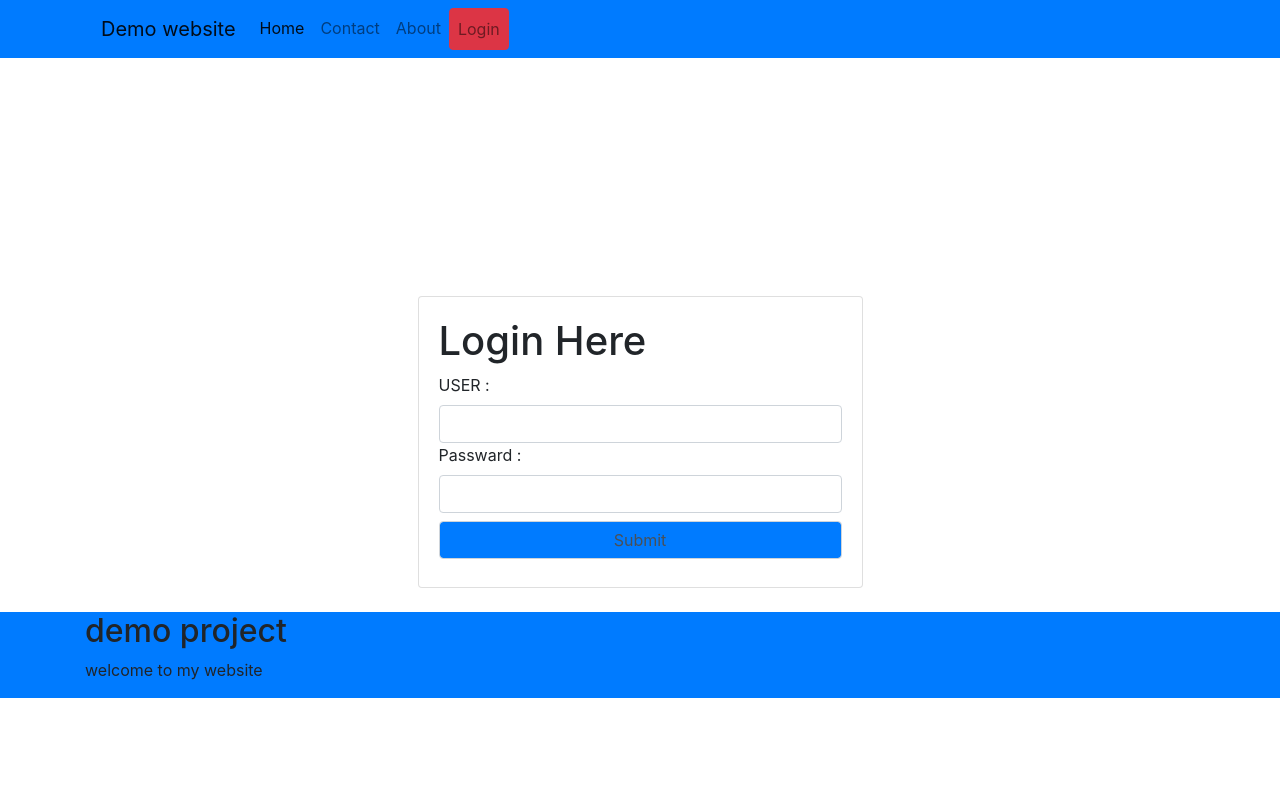
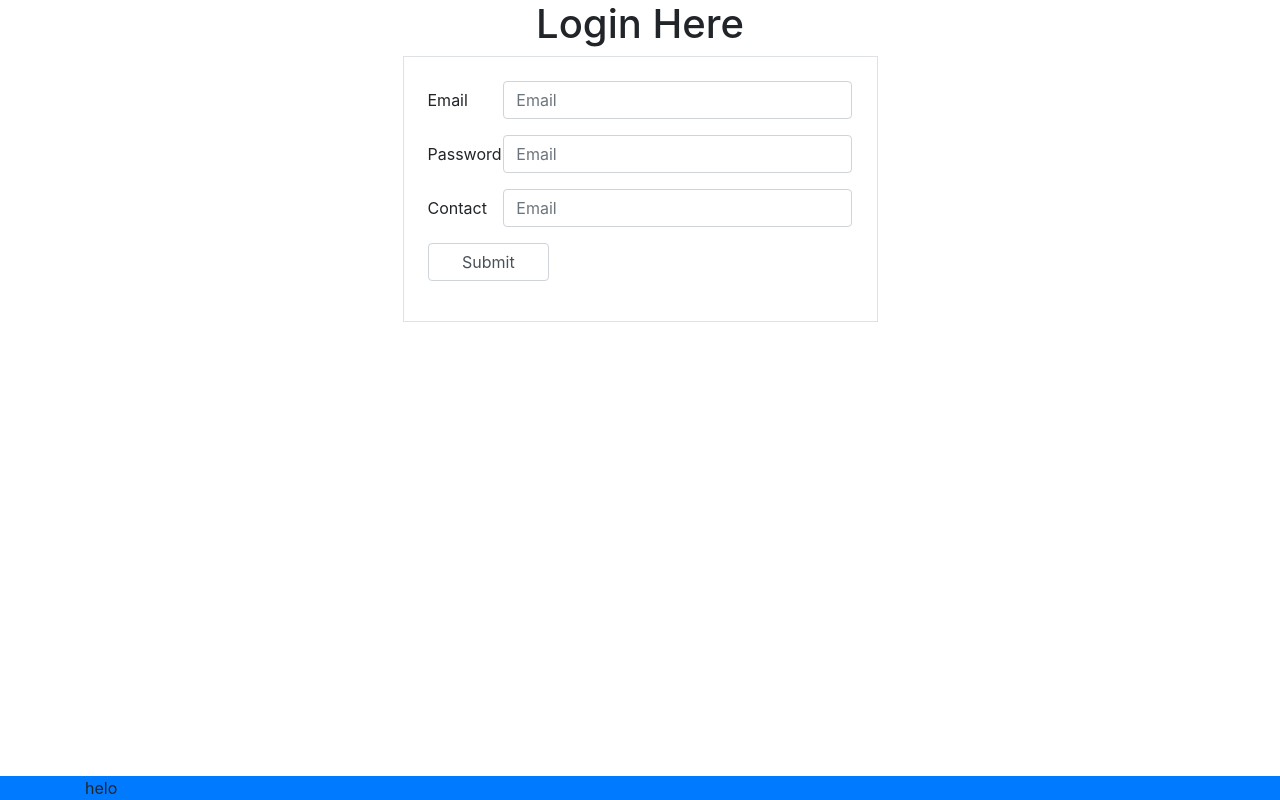
Before and after one commit to anjani107/php_demo, a PHP site: page /login.php in a window 1280 px wide. Run offline with PHP 8.4, Linux system fonts and the light colour scheme; data that the repository does not hold is empty; some libraries are stand-ins or nearby versions.

Commit message:
added some page

```diff
--- a/footer.php
+++ /dev/null
@@ -1,21 +0,0 @@
-<section id="footer" class="bg-primary mt-4">
-  <div class="container">
-      <div class="row">
-          <div class="col-md-4">
-              <h2>demo project</h2>
-              <p>welcome to my website</p>
-          </div>
-          <div class="col-md-4"></div>
-          <div class="col-md-4"></div>
-      </div>
-  </div>
-
-
-</section>
-
-
-    <script src="https://code.jquery.com/jquery-3.2.1.slim.min.js" integrity="sha384-KJ3o2DKtIkvYIK3UENzmM7KCkRr/rE9/Qpg6aAZGJwFDMVNA/GpGFF93hXpG5KkN" crossorigin="anonymous"></script>
-    <script src="https://cdnjs.cloudflare.com/ajax/libs/popper.js/1.12.9/umd/popper.min.js" integrity="sha384-ApNbgh9B+Y1QKtv3Rn7W3mgPxhU9K/ScQsAP7hUibX39j7fakFPskvXusvfa0b4Q" crossorigin="anonymous"></script>
-    <script src="https://maxcdn.bootstrapcdn.com/bootstrap/4.0.0/js/bootstrap.min.js" integrity="sha384-JZR6Spejh4U02d8jOt6vLEHfe/JQGiRRSQQxSfFWpi1MquVdAyjUar5+76PVCmYl" crossorigin="anonymous"></script>
-  </body>
-</html>
--- a/header.php
+++ /dev/null
@@ -1,14 +0,0 @@
-<!doctype html>
-<html lang="en">
-  <head>
-    <!-- Required meta tags -->
-    <meta charset="utf-8">
-    <meta name="viewport" content="width=device-width, initial-scale=1, shrink-to-fit=no">
-
-    <!-- Bootstrap CSS -->
-    <link rel="stylesheet" href="https://maxcdn.bootstrapcdn.com/bootstrap/4.0.0/css/bootstrap.min.css" integrity="sha384-Gn5384xqQ1aoWXA+058RXPxPg6fy4IWvTNh0E263XmFcJlSAwiGgFAW/dAiS6JXm" crossorigin="anonymous">
-    <link rel="stylesheet" href="assets/style.css">
-    <title>welcome to demo site</title>
-
-  </head>
-  <body>
--- a/login.php
+++ b/login.php
@@ -1,79 +1,71 @@
-<?php include('cont.php') ?>
-<?php include('header.php') ?>
+<!doctype html>
+<html lang="en">
+  <head>
+    <!-- Required meta tags -->
+    <meta charset="utf-8">
+    <meta name="viewport" content="width=device-width, initial-scale=1, shrink-to-fit=no">
 
-<?php  include('menu.php'); ?>
+    <!-- Bootstrap CSS -->
+    <link rel="stylesheet" href="https://maxcdn.bootstrapcdn.com/bootstrap/4.0.0/css/bootstrap.min.css" integrity="sha384-Gn5384xqQ1aoWXA+058RXPxPg6fy4IWvTNh0E263XmFcJlSAwiGgFAW/dAiS6JXm" crossorigin="anonymous">
 
-<section id="login_page">
+    <title>Hello, world!</title>
+  </head>
+  <body>
     <div class="container">
       <div class="row">
-          <div class="col-md-5 card1">
-               <div class="card card1">
-                  <div class="card-body">
-                      <h1>Login Here</h1>
-                     <form action="#" method="POST">
+        <div class="col-md-12">
+          <h1 class="text-center">Login Here</h1>
+        </div>
+      </div>
+      <div class="row d-flex flex-row justify-content-center">
+         <div class="col-md-5 border p-4">
+              <form action="">
+                <div class="form-group row">
+                  <label for="inputEmail3" class="col-sm-2 col-form-label">Email</label>
+                  <div class="col-sm-10">
+                    <input type="email" class="form-control" id="inputEmail3" placeholder="Email">
+                  </div>
+                </div>
+                <div class="form-group row">
+                  <label for="inputEmail3" class="col-sm-2 col-form-label">Password</label>
+                  <div class="col-sm-10">
+                    <input type="email" class="form-control" id="inputEmail3" placeholder="Email">
+                  </div>
+                </div>
+                <div class="form-group row">
+                  <label for="inputEmail3" class="col-sm-2 col-form-label">Contact</label>
+                  <div class="col-sm-10">
+                    <input type="email" class="form-control" id="inputEmail3" placeholder="Email">
+                  </div>
+                </div>
+                <div class="form-group row">
 
-                       <div class="from-group">
-                         <label for=""> USER : </label>
-                         <input type="text" name="user" class="form-control" id="user">
+                  <div class="col-sm-4">
+                    <input type="submit" class="form-control" id="inputEmail3" placeholder="Email">
                   </div>
-
-                       <div class="from-group">
-                         <label for=""> Passward : </label>
-                         <input type="password" name="passward" class="form-control" id="passward">
                 </div>
-
-                       <div class="from-group my-2">
-                         <input type="submit" name="submit" class="form-control bg-primary" >
-                       </div>
-                       <div id="message"></div>
               </form>
-
 
          </div>
       </div>
-              </form>
+    </div>
+
+
+    <section id="footer" class="bg-primary fixed-bottom">
+      <div class="container">
+        <div class="row ">
+           <div class="col-md-12">
+             helo
            </div>
         </div>
       </div>
     </section>
 
-<?php
 
-if(isset($_POST['submit'])){
-
-    $con = mysqli_connect('localhost','root','','pract8');
-
-    $user = $_POST['user'];
-
-    $passward = $_POST['passward'];
-
-
-    $sql = "SELECT * FROM `login` WHERE `user`= '$user' AND `passward` ='$passward'";
-
-
-    $result = mysqli_query($con,$sql);
-
-     $run = mysqli_num_rows($result);
-
-     if($run<1){
-        ?>
-        <script>
-          alert("sorry! wrong username and passward ");
-        // document.getElementById('message').innerHTML ="sorry ! your credentials is not right..";
-          window.open('login.php','_self');
-        </script>
-        <?php
-
-     } else{
-        $data = mysqli_fetch_assoc($result);
-
-        $id = $data['id'];
-          header('location:dashboard.php');
-
-     }
-
-}
-
-?>
-
-<?php include('footer.php') ?>
+    <!-- Optional JavaScript -->
+    <!-- jQuery first, then Popper.js, then Bootstrap JS -->
+    <script src="https://code.jquery.com/jquery-3.2.1.slim.min.js" integrity="sha384-KJ3o2DKtIkvYIK3UENzmM7KCkRr/rE9/Qpg6aAZGJwFDMVNA/GpGFF93hXpG5KkN" crossorigin="anonymous"></script>
+    <script src="https://cdnjs.cloudflare.com/ajax/libs/popper.js/1.12.9/umd/popper.min.js" integrity="sha384-ApNbgh9B+Y1QKtv3Rn7W3mgPxhU9K/ScQsAP7hUibX39j7fakFPskvXusvfa0b4Q" crossorigin="anonymous"></script>
+    <script src="https://maxcdn.bootstrapcdn.com/bootstrap/4.0.0/js/bootstrap.min.js" integrity="sha384-JZR6Spejh4U02d8jOt6vLEHfe/JQGiRRSQQxSfFWpi1MquVdAyjUar5+76PVCmYl" crossorigin="anonymous"></script>
+  </body>
+</html>
--- a/menu.php
+++ /dev/null
@@ -1,32 +0,0 @@
-<section id="menu" class="bg-primary">
-       <div class="container">
-          <div class="row">
-             <div class="col-md-12">
-             <nav class="navbar navbar-expand-lg navbar-light ">
-                <a class="navbar-brand" href="#">Demo website</a>
-                <button class="navbar-toggler" type="button" data-toggle="collapse" data-target="#navbarNav" aria-controls="navbarNav" aria-expanded="false" aria-label="Toggle navigation">
-                  <span class="navbar-toggler-icon"></span>
-                </button>
-                <div class="collapse navbar-collapse" id="navbarNav">
-                  <ul class="navbar-nav">
-                    <li class="nav-item active">
-                      <a class="nav-link" href="index.php">Home </a>
-                    </li>
-                    <li class="nav-item">
-                      <a class="nav-link" href="contact.php">Contact</a>
-                    </li>
-                    <li class="nav-item">
-                      <a class="nav-link" href="about.php">About</a>
-                    </li>
-                    <li class="nav-item">
-                      <a class="nav-link btn btn-danger" href="login.php">Login</a>
-                    </li>
-
-                  </ul>
-                </div>
-              </nav>
-             </div>
-          </div>
-       </div>
-
-   </section>
```
Also changed, not shown: index.html (added, +72 -0 lines), index.php (deleted, +0 -109 lines), about.html (renamed from about.php), contact.html (renamed from contact.php). Lines whose indentation alone changed are shown as unchanged.
